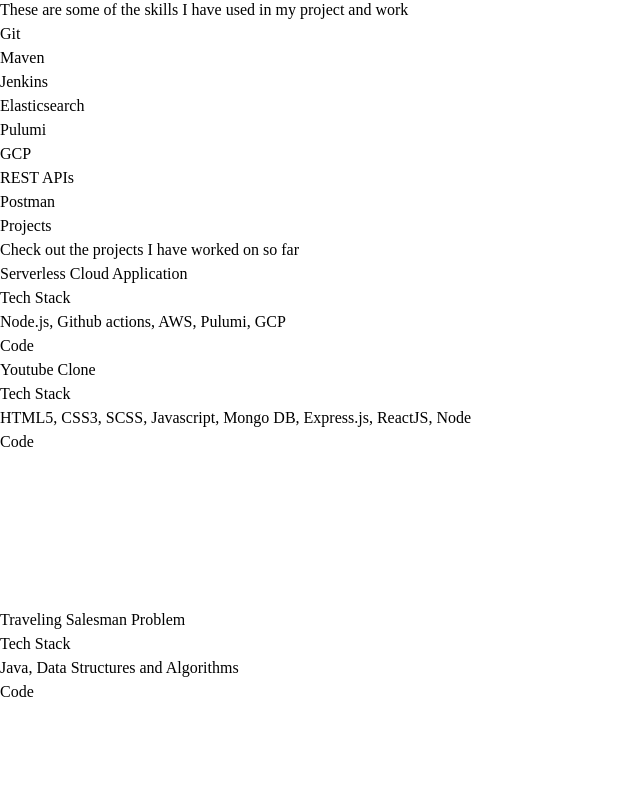
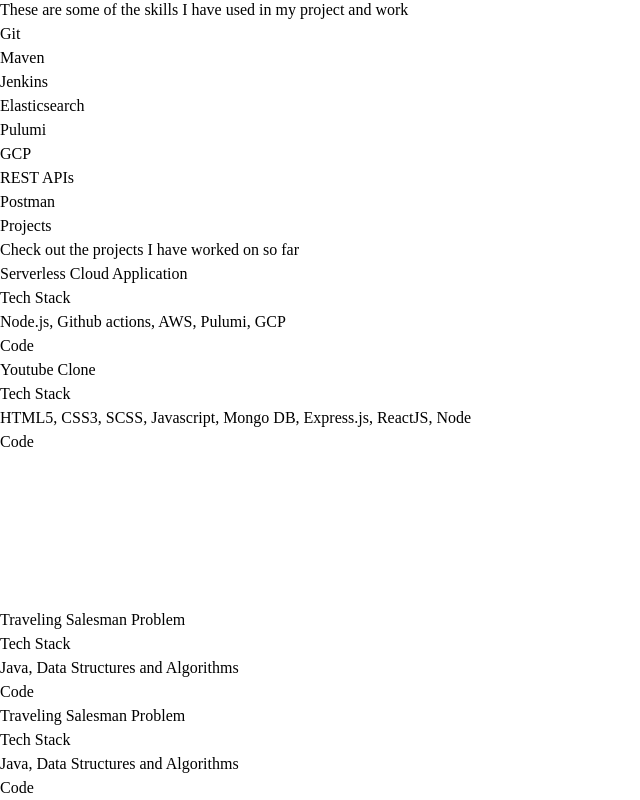
Before and after one commit to aishwaryavenkatesan/aishwaryavenkatesan.github.io, a React (Create React App) app in the folder my-portfolio/: page / in a window 1280 px wide. Shown: the part 4870-5670 px from the top of the page, without its empty margins (0-640 px from the left). Before the commit the page ends 5574 px from the top, so only its background shows below. Built offline with nearby package versions, Linux system fonts and the light colour scheme.

Commit message:
check resume download by adding extra code

```diff
--- a/my-portfolio/src/components/Projects.jsx
+++ b/my-portfolio/src/components/Projects.jsx
@@ -111,6 +111,36 @@
               </div>
             </div>
           </div>
+          {/* project 4 */}
+          <div
+            // style={{ backgroundImage: `url(${youtubeClone})` }}
+            className="shadow-lg shadow-[#040c16] hover:scale-110 duration-500 group container rounded-md flex justify-center items-center mx-auto"
+          >
+            {" "}
+            {/* hover */}
+            <div>
+              <p className="text-center">
+                <span className="text-2xl sm:text-[20px] font bold text-white tracking-wider">
+                  {" "}
+                  Traveling Salesman Problem
+                </span>
+              </p>
+
+              <p className="text-gray-300 font-bold text-lg text-center">
+                Tech Stack
+              </p>
+              <p className="text-center text-sm">
+                Java, Data Structures and Algorithms
+              </p>
+              <div className="pt-2 text-center">
+                <a href="/">
+                  <button className="text-center rounded-lg px-4 py-2 m-2 bg-white text-gray-700 font-bold text-lg">
+                    Code
+                  </button>
+                </a>
+              </div>
+            </div>
+          </div>
         </div>
       </div>
     </div>
```
